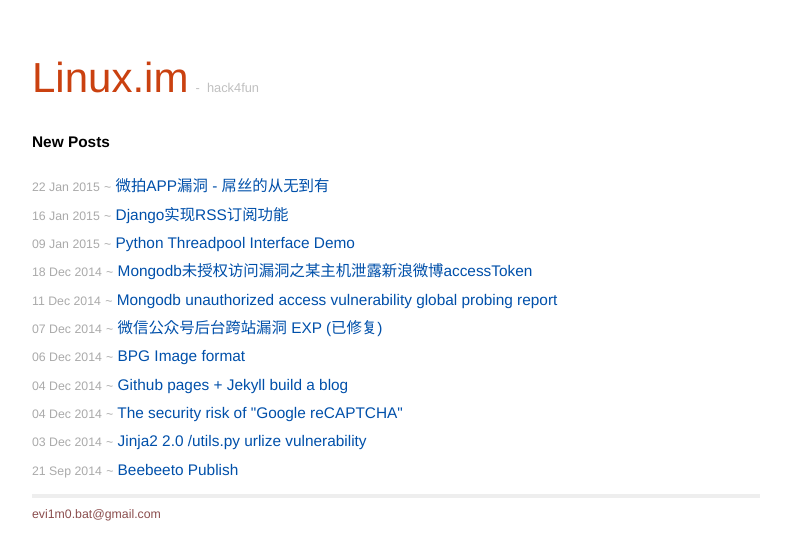
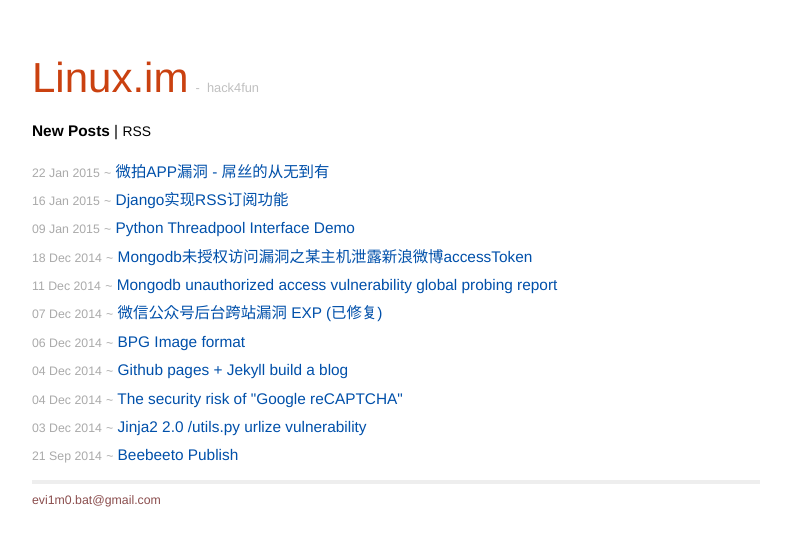
Before and after one commit to HoLoveSalt/linux-im, a Jekyll site: the page built from index.html, in a window 1280 px wide. Shown: the top 560 px of the page, without its empty margins (244-1035 px from the left). Built offline with Jekyll 4.4.1, drawn with Linux system fonts in a browser that asks for light colours.

Commit message:
update index.html

```diff
--- a/css/linux-im.css
+++ b/css/linux-im.css
@@ -25,7 +25,7 @@
 }
 
 .menu {
-    padding-top: 10px;
+    padding-top: 20px;
 }
 
 a {
--- a/feed.xml
+++ b/feed.xml
@@ -1,5 +1,5 @@
 ---
-layout: none
+layout:
 ---
 <?xml version="1.0" encoding="UTF-8"?>
 <rss version="2.0" xmlns:atom="http://www.w3.org/2005/Atom">
--- a/index.html
+++ b/index.html
@@ -4,7 +4,8 @@
 ---
 
 <div class="menu">
-    <h4>New Posts</h4>
+  <span><b>New Posts</b></span> |
+  <span style="font-size: 90%"><a href="/feed.xml" target="_blank" style="text-decoration: none; color:#000">RSS</a></span>
 </div>
 
 {% for post in site.posts %}
```
Also changed, not shown: 2 other files.
